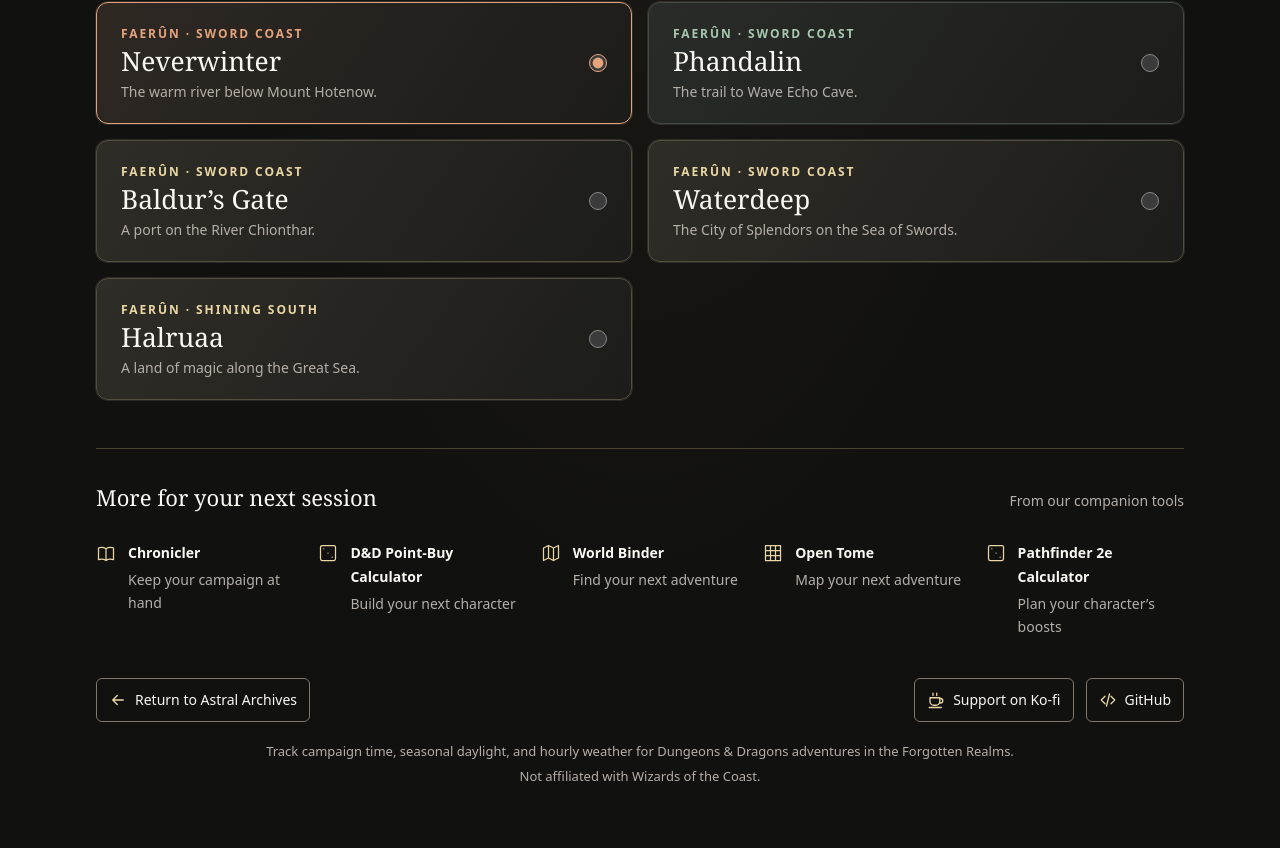
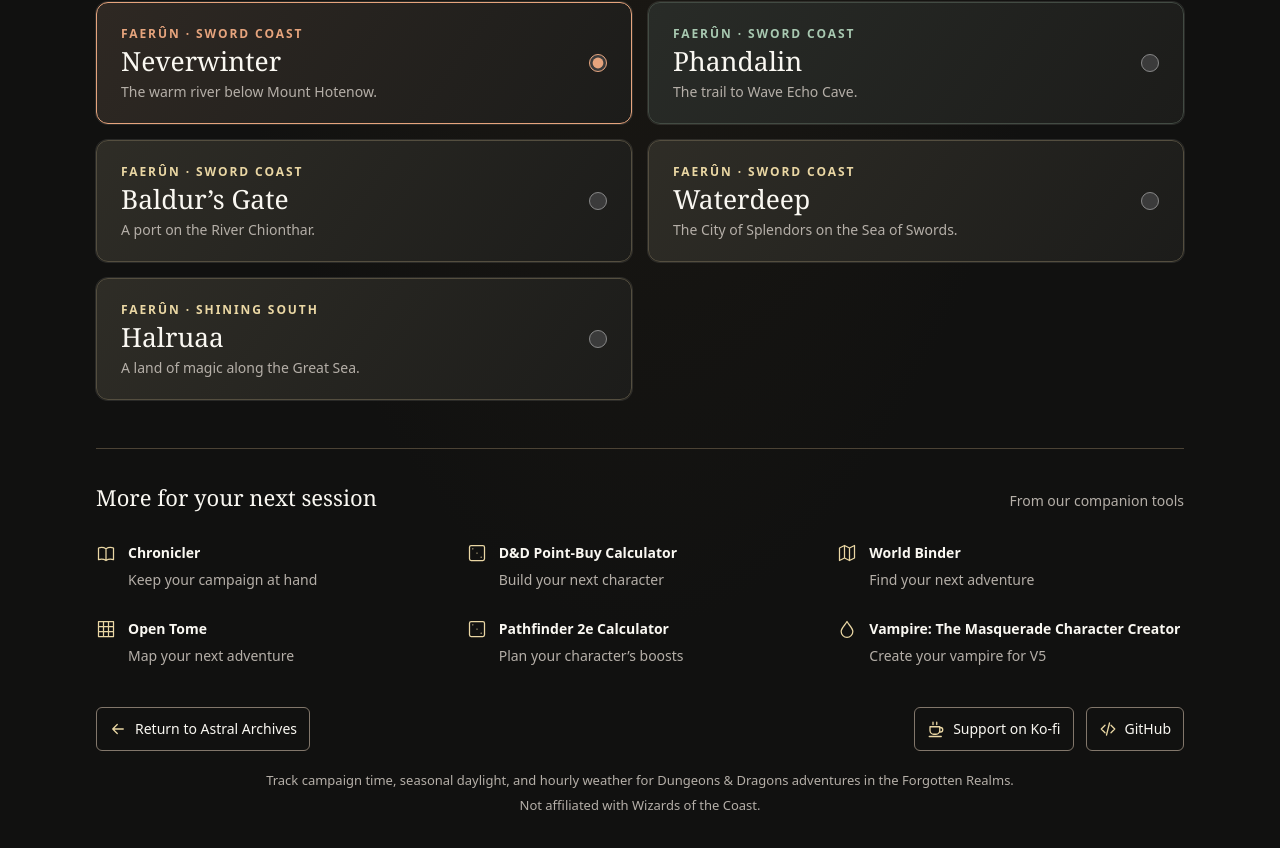
Before and after one commit to starbornone/harptos-calendar-tracker, a React (Vite) app: page / in a window 1280 px wide. Shown: the part 1323-2171 px from the top of the page. Before the commit the page ends 2142 px from the top, so only its background shows below. Built offline with nearby package versions, Linux system fonts and the light colour scheme.

Commit message:
Add Vampire companion tool and adaptive link layout

```diff
--- a/roadmap/completed.json
+++ b/roadmap/completed.json
@@ -1,7 +1,7 @@
 {
   "schema": "name -roadmap/v1",
   "file": "completed",
-  "updatedAt": "2026-11-22T11:08:15+11:00",
+  "updatedAt": "2026-11-22T11:29:26+11:00",
   "project": {
     "key": "harptos-calendar-tracker",
     "title": "Harptos Calendar Tracker",
@@ -238,6 +238,13 @@
       "group": "Frontend",
       "notes": "Replace the companion cards with unboxed icon-and-text links. Follow Open Tome’s heading arrangement and five-column desktop grid, with three and two columns at smaller widths. Preserve bilingual descriptions, focus outlines, and all five destinations. Verified desktop and mobile layouts down to 320px.",
       "completedAt": "2026-11-22T11:08:15+11:00"
+    },
+    {
+      "id": "add-vampire-companion-and-adaptive-layout",
+      "title": "Add the Vampire character creator and adapt companion links to available width",
+      "group": "Frontend",
+      "notes": "Link Vampire: The Masquerade Character Creator at https://vtm.astralarchives.games/ with a bilingual description and decorative icon. Keep the links unboxed and let the six-tool grid fit three, two, or one columns as space allows. Use named icons and allow long names to wrap. Verified 320–1920px widths in both languages, 200% text, touch target sizes, and keyboard focus.",
+      "completedAt": "2026-11-22T11:29:26+11:00"
     }
   ]
 }
--- a/src/components/site-footer.tsx
+++ b/src/components/site-footer.tsx
@@ -1,20 +1,36 @@
 import { translate, type Locale } from "@/localization.ts";
 
 const companions = [
-  { name: "Chronicler", href: "https://www.chronicler.studio/", description: "companions.chronicler" },
-  { name: "D&D Point-Buy Calculator", href: "https://dnd.astralarchives.games/", description: "companions.dnd" },
-  { name: "World Binder", href: "https://www.worldbinder.app/", description: "companions.worldBinder" },
-  { name: "Open Tome", href: "https://www.opentome.world/", description: "companions.openTome" },
-  { name: "Pathfinder 2e Calculator", href: "https://pf.astralarchives.games/", description: "companions.pathfinder" },
+  { name: "Chronicler", href: "https://www.chronicler.studio/", description: "companions.chronicler", icon: "book" },
+  {
+    name: "D&D Point-Buy Calculator",
+    href: "https://dnd.astralarchives.games/",
+    description: "companions.dnd",
+    icon: "dice",
+  },
+  { name: "World Binder", href: "https://www.worldbinder.app/", description: "companions.worldBinder", icon: "map" },
+  { name: "Open Tome", href: "https://www.opentome.world/", description: "companions.openTome", icon: "grid" },
+  {
+    name: "Pathfinder 2e Calculator",
+    href: "https://pf.astralarchives.games/",
+    description: "companions.pathfinder",
+    icon: "dice",
+  },
+  {
+    name: "Vampire: The Masquerade Character Creator",
+    href: "https://vtm.astralarchives.games/",
+    description: "companions.vampire",
+    icon: "vampire",
+  },
 ] as const;
 
-const companionIcons = [
-  "M12 7C9 5 6 5 3 6v14c3-1 6-1 9 1m0-14c3-2 6-2 9-1v14c-3-1-6-1-9 1V7Z",
-  "M5 3h14a2 2 0 0 1 2 2v14a2 2 0 0 1-2 2H5a2 2 0 0 1-2-2V5a2 2 0 0 1 2-2Zm2 4h.01M12 12h.01M17 17h.01",
-  "m3 6 6-3 6 3 6-3v15l-6 3-6-3-6 3V6Zm6-3v15m6-12v15",
-  "M3 3h18v18H3V3Zm6 0v18m6-18v18M3 9h18M3 15h18",
-  "M5 3h14a2 2 0 0 1 2 2v14a2 2 0 0 1-2 2H5a2 2 0 0 1-2-2V5a2 2 0 0 1 2-2Zm2 4h.01M12 12h.01M17 17h.01",
-];
+const companionIcons = {
+  book: "M12 7C9 5 6 5 3 6v14c3-1 6-1 9 1m0-14c3-2 6-2 9-1v14c-3-1-6-1-9 1V7Z",
+  dice: "M5 3h14a2 2 0 0 1 2 2v14a2 2 0 0 1-2 2H5a2 2 0 0 1-2-2V5a2 2 0 0 1 2-2Zm2 4h.01M12 12h.01M17 17h.01",
+  map: "m3 6 6-3 6 3 6-3v15l-6 3-6-3-6 3V6Zm6-3v15m6-12v15",
+  grid: "M3 3h18v18H3V3Zm6 0v18m6-18v18M3 9h18M3 15h18",
+  vampire: "M12 3c-2 4-7 8-7 12a7 7 0 0 0 14 0c0-4-5-8-7-12Z",
+};
 
 export function SiteFooter({ locale }: { locale: Locale }) {
   return (
@@ -25,7 +41,7 @@ export function SiteFooter({ locale }: { locale: Locale }) {
           <p>{translate(locale, "companions.intro")}</p>
         </div>
         <ul className="companion-links">
-          {companions.map(({ name, href, description }, index) => (
+          {companions.map(({ name, href, description, icon }) => (
             <li key={href}>
               <a href={href}>
                 <svg
@@ -39,7 +55,7 @@ export function SiteFooter({ locale }: { locale: Locale }) {
                   strokeLinejoin="round"
                   aria-hidden="true"
                 >
-                  <path d={companionIcons[index]} />
+                  <path d={companionIcons[icon]} />
                 </svg>
                 <span>
                   <strong>{name}</strong>
--- a/src/index.css
+++ b/src/index.css
@@ -661,7 +661,7 @@
 
 .companion-links {
   display: grid;
-  grid-template-columns: repeat(5, minmax(0, 1fr));
+  grid-template-columns: repeat(auto-fit, minmax(min(100%, 18rem), 1fr));
   gap: 1.5rem;
   margin-top: 1.625rem;
   list-style: none;
@@ -679,6 +679,11 @@
   flex: none;
   margin-top: 0.1875rem;
   color: var(--primary);
+}
+
+.companion-links a > span {
+  min-width: 0;
+  overflow-wrap: anywhere;
 }
 
 .companion-links strong {
@@ -705,15 +710,8 @@
   line-height: 1.6;
 }
 
-@media (max-width: 60rem) {
-  .companion-links {
-    grid-template-columns: repeat(3, minmax(0, 1fr));
-  }
-}
-
 @media (max-width: 40rem) {
   .companion-links {
-    grid-template-columns: repeat(2, minmax(0, 1fr));
     gap: 1.5rem 0.875rem;
   }
 
--- a/src/messages.ts
+++ b/src/messages.ts
@@ -126,6 +126,7 @@ const messages = {
   "companions.worldBinder": { en: "Find your next adventure", "zh-Hans": "寻找下一场冒险" },
   "companions.openTome": { en: "Map your next adventure", "zh-Hans": "绘制下一场冒险的地图" },
   "companions.pathfinder": { en: "Plan your character’s boosts", "zh-Hans": "规划角色的属性提升" },
+  "companions.vampire": { en: "Create your vampire for V5", "zh-Hans": "创建你的 V5 吸血鬼角色" },
   "footer.support": { en: "Support on Ko-fi", "zh-Hans": "在 Ko-fi 上支持项目" },
   "footer.disclaimer": {
     en: "Not affiliated with Wizards of the Coast.",
```
Also changed, not shown: 3 other files (tests, documents, lock files or other folders).
